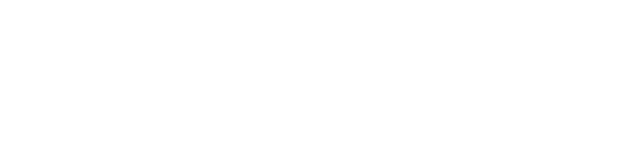
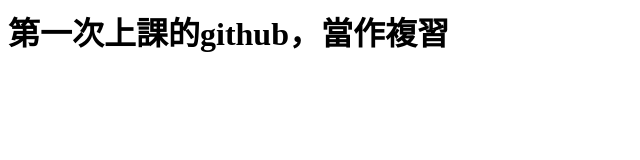
Before and after one commit to AerowSeast/upload_Beta, a plain HTML site: page index.html in a window 1280 px wide. Shown: the whole page, without its empty margins (0-640 px from the left). Drawn offline with Linux system fonts and the light colour scheme.

Commit message:
Update index.html

```diff
--- a/index.html
+++ b/index.html
@@ -1 +1,6 @@
-<html></html>
+<html>
+  <head></head>
+  <body>
+    <h1>第一次上課的github，當作複習</h1>
+  </body>
+</html>
```
